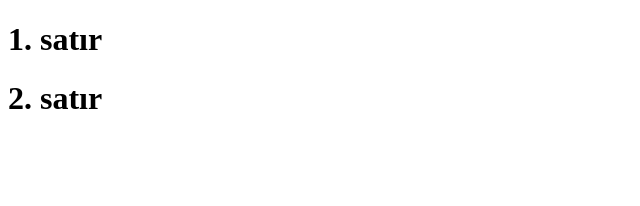
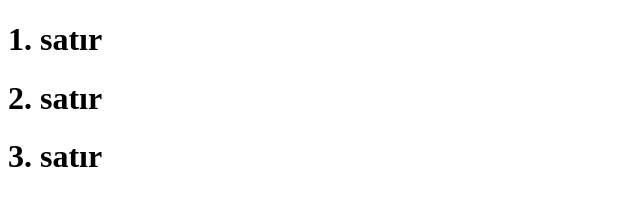
Before and after one commit to elifferide/WebDevGitDeneme, a plain HTML site: page index.html in a window 1280 px wide. Shown: the whole page, without its empty margins (0-640 px from the left). Drawn offline with Linux system fonts and the light colour scheme.

Commit message:
versiyon 3 selamlar

```diff
--- a/index.html
+++ b/index.html
@@ -7,5 +7,6 @@
   <body>
     <h1>1. satır</h1>
     <h1>2. satır</h1>
+    <h1>3. satır</h1>
   </body>
 </html>
```
